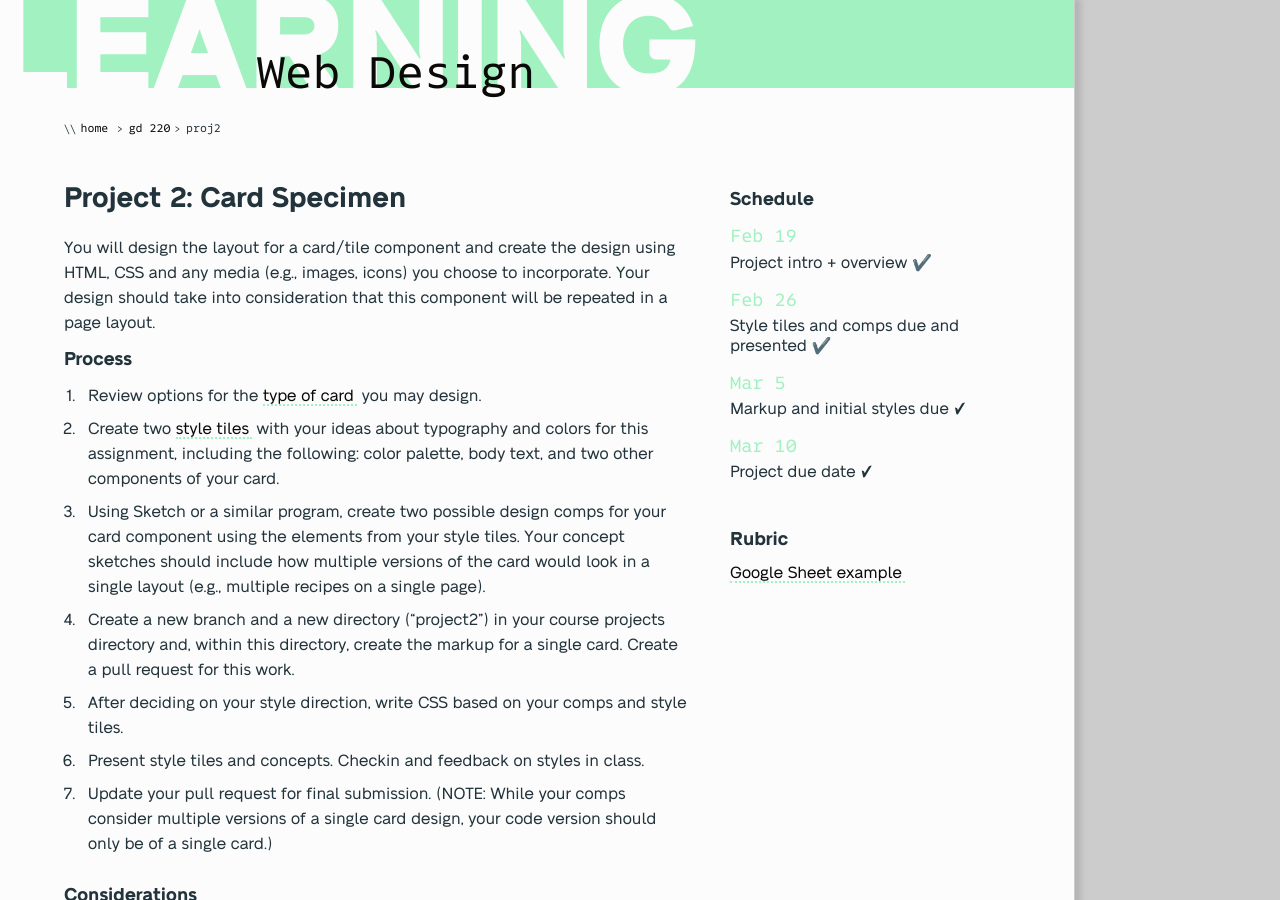
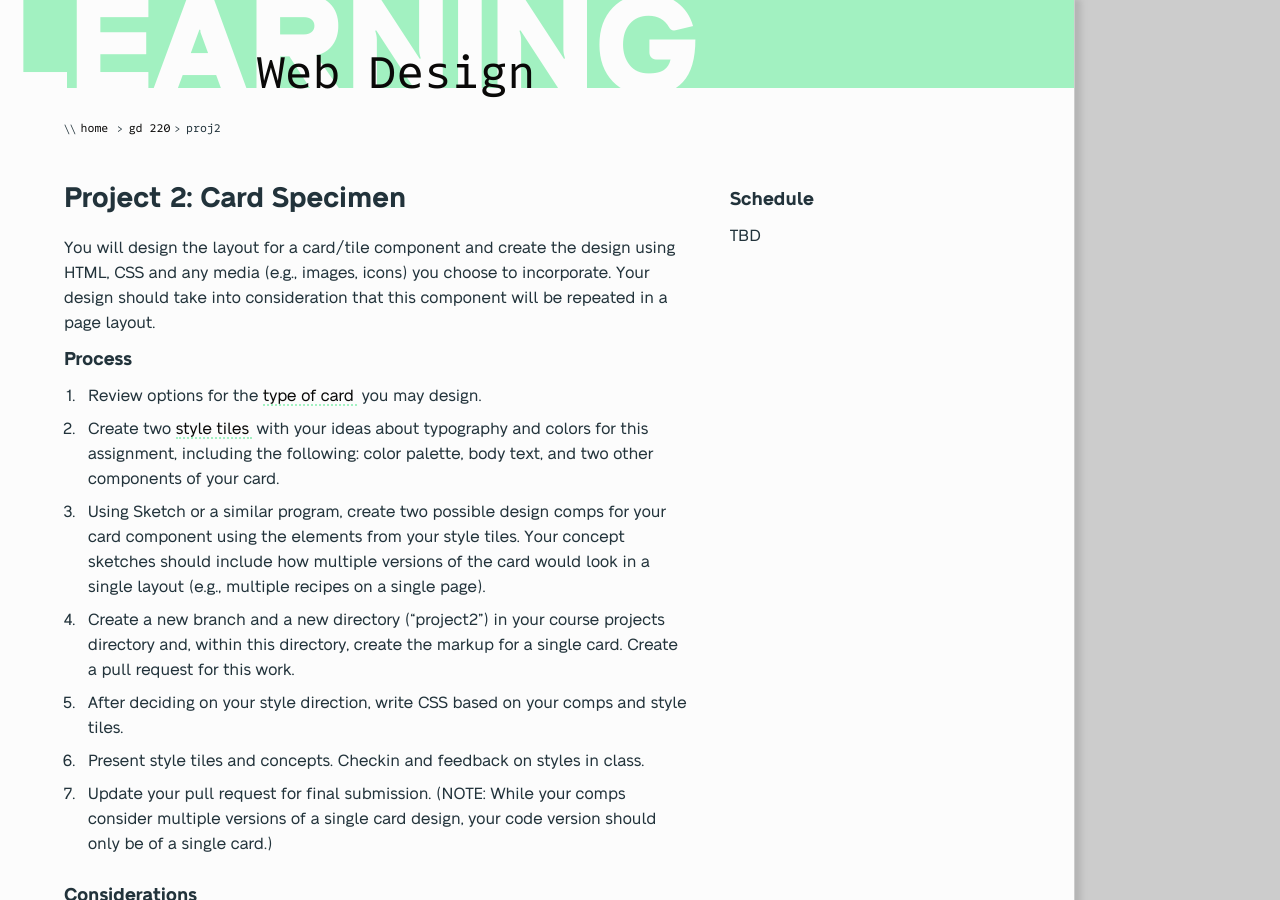
Before and after one commit to mica-web/mica-web.github.io, a Jekyll site: the page built from gd-220/proj2.md, in a window 1280 px wide and 900 px high. Built offline with Jekyll 4.4.1, drawn with Linux system fonts in a browser that asks for light colours; some web fonts are replaced.

Commit message:
Update proj2

```diff
--- a/gd-220/proj2.md
+++ b/gd-220/proj2.md
@@ -110,7 +110,9 @@ Other possibilities (at least 2):
 
 <h2>Schedule</h2>
 
-<dl>
+<p>TBD</p>
+
+<!-- <dl>
 <dt>Feb 19</dt>
 <dd>Project intro + overview ✔️</dd>
 <dt>Feb 26</dt>
@@ -122,5 +124,5 @@ Other possibilities (at least 2):
 </dl>
 
 <h2>Rubric</h2>
-<a href="https://docs.google.com/spreadsheets/d/14OvRJcowtc2IpjVv1EGY4tRlp3xSzL0Yzvn0urztFks/edit?usp=sharing" target="_blank">Google Sheet example</a>
+<a href="https://docs.google.com/spreadsheets/d/14OvRJcowtc2IpjVv1EGY4tRlp3xSzL0Yzvn0urztFks/edit?usp=sharing" target="_blank">Google Sheet example</a> -->
 </aside>
```
Also changed, not shown: _includes/gd-220/projects.md (+2 -2 lines).
